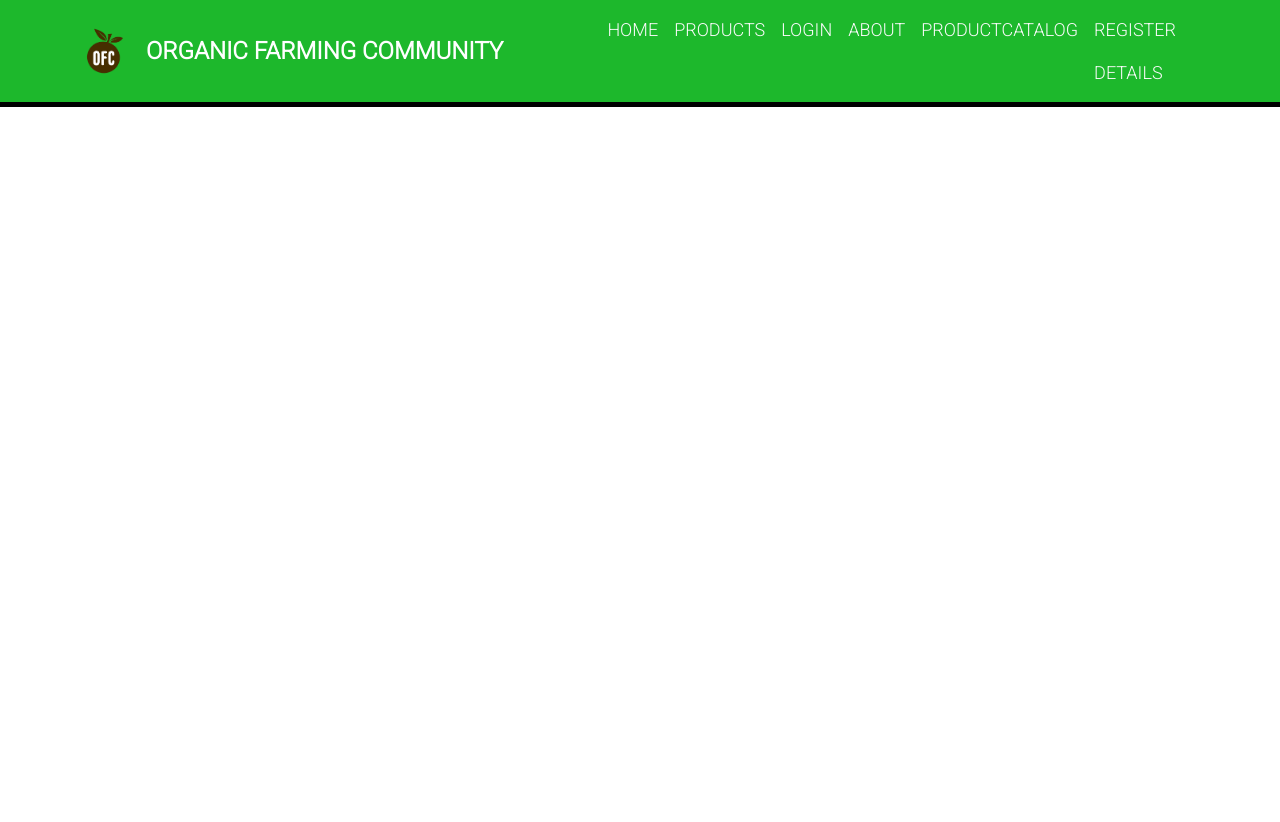
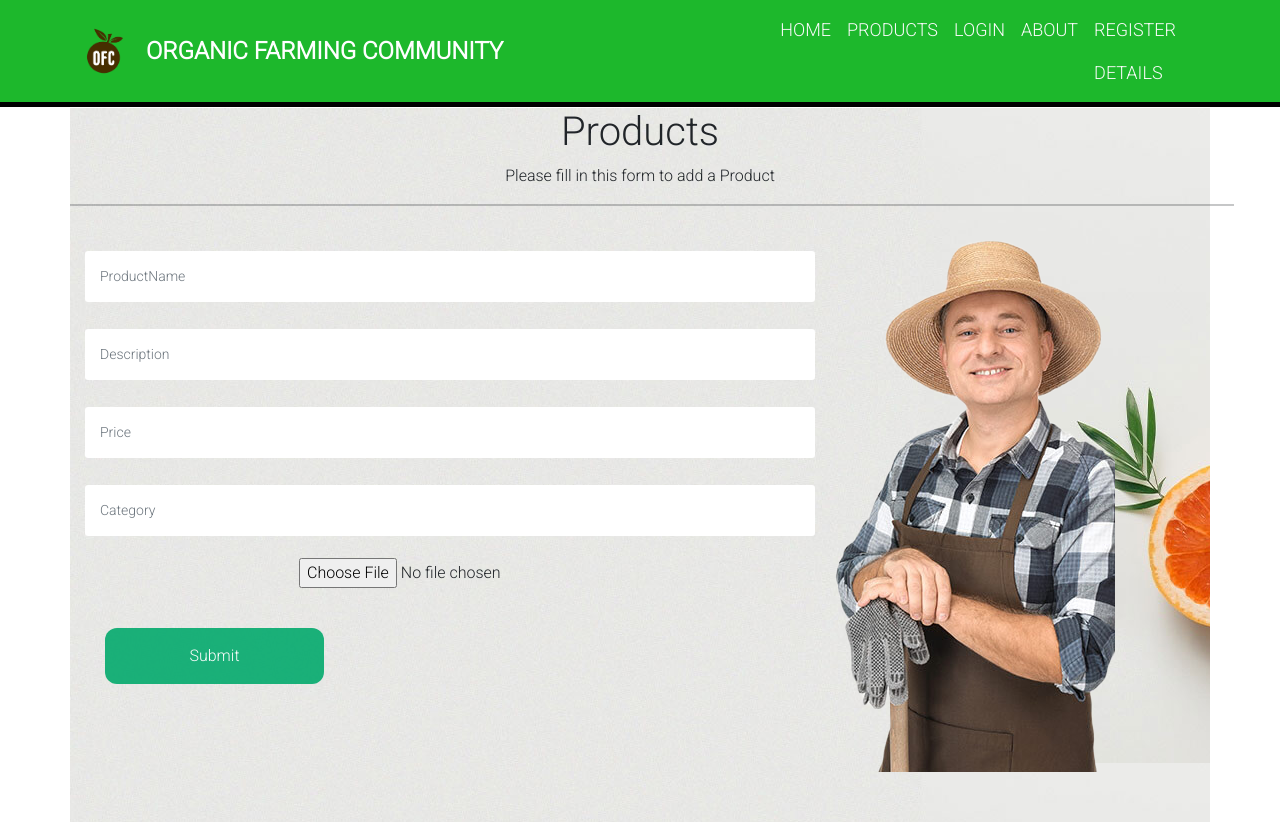
Before and after one commit to Hasireddy/organic-farming-frontend, a React (Create React App) app: page /details in a window 1280 px wide. Before the commit the page ends 800 px from the top, so only its background shows below. Built offline with nearby package versions, Linux system fonts and the light colour scheme; no server answers.

Commit message:
fields removed

```diff
--- a/package.json
+++ b/package.json
@@ -6,6 +6,7 @@
         "@testing-library/jest-dom": "^5.16.4",
         "@testing-library/react": "^13.3.0",
         "@testing-library/user-event": "^13.5.0",
+        "axios": "^0.27.2",
         "bootstrap-icons": "^1.8.3",
         "cra-template": "1.2.0",
         "emailjs": "^4.0.0",
@@ -17,11 +18,8 @@
         "react-dom": "^18.2.0",
         "react-router-dom": "^6.3.0",
         "react-scripts": "^5.0.1",
-<<<<<<< HEAD
         "react-scroll": "^1.8.7",
-=======
         "react-toastify": "^9.0.4",
->>>>>>> 85418c88a706371332b94b2bf720b608bb654d71
         "web-vitals": "^2.1.4"
     },
     "scripts": {
--- a/src/App.js
+++ b/src/App.js
@@ -1,5 +1,6 @@
-import React from 'react';
+import React, { useState, useEffect } from 'react';
 import { Route, Routes } from 'react-router-dom';
+import { toast } from 'react-toastify';
 import Navbar from './components/Navbar';
 import Homepage from './components/Homepage';
 import Register from './components/Register';
@@ -9,12 +10,32 @@
 import About from './components/About';
 
 
+
 function App() {
+  const [isAuthenticated, setIsAuthenticated] = useState('false');
+  const [token, setToken] = useState(localStorage.getItem('token'));
+  const [user, setUser] = useState(null);
+
+  useEffect(() => {
+    const verifyLogin = async () => {
+      const res = await fetch('http://localhost:5000/auth/me', {
+        headers: {
+          'Authorization': token
+        }
+      });
+      const data = await res.json();
+      // console.log(data);
+      if (data.error) return toast.error(data.error);
+      setUser(data);
+      setIsAuthenticated(true)
+    };
+    verifyLogin();
+  }, [token]);
+
   return (
     <div className="App">
 
       <Navbar />
-
 
       <Routes>
         <Route path='/' element={<Homepage />} />
@@ -22,8 +43,10 @@
         <Route path='/Products' element={<ProductsCatalog />} />
         <Route path='/login' element={<Login />} />
         <Route path='/About' element={<About />} />
+        <Route path='/details' element={<Details />} />
       </Routes>
     </div>
+
   );
 }
 
--- a/src/components/Details.js
+++ b/src/components/Details.js
@@ -1,30 +1,49 @@
-import React, { useState } from 'react';
+import React, { useState, useRef } from "react";
 import image from "../assets/fattoria-banner-1.jpg";
 import image1 from "../assets/farmer.jpg";
-import { ToastContainer, toast } from 'react-toastify';
-import 'react-toastify/dist/ReactToastify.css';
-import '../App.css';
+import { ToastContainer, toast } from "react-toastify";
+import "react-toastify/dist/ReactToastify.css";
+import "../App.css";
 
 
 const Details = () => {
-
-
-    const [{ ProductName, Description, Price, Category, FarmAddress, postcode }, setFormState] = useState({
-        ProductName: '',
-        Description: '',
-        Price: '',
-        Category: '',
-        FarmAddress: '',
-        postcode: ''
+    const ref = useRef();
+    const [
+        { ProductName, Description, Price, Category, Image },
+        setFormState,
+    ] = useState({
+        ProductName: "",
+        Description: "",
+        Price: "",
+        Category: "",
+        Image: null
     });
 
+    const handleChange = (e) =>
+        setFormState((prev) => ({ ...prev, [e.target.id]: e.target.value }));
 
-    const handleChange = e => setFormState(prev => ({ ...prev, [e.target.id]: e.target.value }));
-
-    const handleSubmit = async e => {
+    const handleFile = (e) => {
+        console.log("e.target.files here", e.target.files[0]);
+        setFormState((prev) => ({ ...prev, Image: e.target.files[0] }));
+    };
+    const handleSubmit = async (e) => {
+        console.log("check formState image", {
+            ProductName,
+            Description,
+            Price,
+            Category,
+            Image,
+        });
         try {
             e.preventDefault();
-            if (!ProductName || !Description || !Price || !Category || !FarmAddress || !postcode) return toast.error('Please enter all Fields!', {
+            if (
+                !ProductName ||
+                !Description ||
+                !Price ||
+                !Category ||
+                !Image
+            )
+                return toast.error("Please enter all Fields!", {
                     position: "bottom-center",
                     autoClose: 3000,
                     hideProgressBar: false,
@@ -34,23 +53,26 @@
                     progress: undefined,
                 });
 
-            const res = await fetch('http://localhost:5000/auth/productdetails', {
-                method: 'POST',
+            const formData = new FormData();
+            formData.append("ProductName", ProductName);
+            formData.append("Description", Description);
+            formData.append("Price", Price);
+            formData.append("Category", Category);
+            formData.append("Image", Image);
+            console.log("formData", formData);
+
+            const res = await fetch("http://localhost:5000/details", {
+                method: "POST",
                 headers: {
-                    'Content-Type': 'application/json'
+                    authorization: localStorage.getItem("logintoken"),
                 },
-                body: JSON.stringify({
-                    ProductName,
-                    Description,
-                    Price,
-                    Category,
-                    FarmAddress,
-                    postcode
-                })
+                body: formData,
             });
-            const { product, error } = await res.json();
-            if (product) {
-                toast.success('Product added successfully.', {
+            const { _id, error } = await res.json();
+            console.log(_id);
+
+            if (_id) {
+                toast.success("Product added successfully.", {
                     position: "bottom-center",
                     autoClose: 3000,
                     hideProgressBar: false,
@@ -59,7 +81,11 @@
                     draggable: true,
                     progress: undefined,
                 });
-                return localStorage.setItem('data', product);
+                //Start clearing values in form once the data is inserted in Database
+                setFormState((prev) => ({ ...prev, ProductName: "", Description: "", Price: "", Category: "", Image: "" }));
+                ref.current.value = "";
+                //End clearing values in form once the data is inserted in Database
+                return localStorage.setItem("ProdcutID", _id);
 
             }
             if (error) {
@@ -71,11 +97,10 @@
                     pauseOnHover: true,
                     draggable: true,
                     progress: undefined,
+                });
             }
-                );
-            }
-        }
-        catch (error) {
+
+        } catch (error) {
             toast.error(error.message, {
                 position: "bottom-center",
                 autoClose: 3000,
@@ -88,10 +113,9 @@
         }
     };
 
-
     return (
         <>
-            < div className="container" style={{ backgroundImage: `url(${image}` }}>
+            <div className="container" style={{ backgroundImage: `url(${image}` }}>
                 <div className="row">
                     <h1>Products</h1>
                     <p>Please fill in this form to add a Product</p>
@@ -99,40 +123,79 @@
                     <div className="col-8">
                         <br />
                         <form onSubmit={handleSubmit}>
-                            <input className="form-control form-control-sm" type="text" title="Please
-                            enter string" pattern="[a-zA-Z]*" placeholder="ProductName" aria-label=".form-control-sm" id='ProductName' maxLength={255} minLength={4} value={ProductName} onChange={handleChange}></input><br />
-                            <input className="form-control form-control-sm" type="text" placeholder="Description" aria-label=".form-control-sm" id='Description' value={Description} onChange={handleChange}></input><br />
-                            <input className="form-control form-control-sm" type="number" placeholder="Price" aria-label=".form-control-sm" id='Price' value={Price} onChange={handleChange}></input><br />
-                            <input className="form-control form-control-sm" type="text" placeholder="Category" aria-label=".form-control-sm" id='Category' value={Category} onChange={handleChange}></input><br />
-                            <input className="form-control form-control-sm" type="text" placeholder="FarmAddress" aria-label=".form-control-sm" id='FarmAddress' value={FarmAddress} onChange={handleChange}></input><br />
-                            <input className="form-control form-control-sm" type="text" placeholder="postcode" aria-label=".form-control-sm" id='postcode' value={postcode} onChange={handleChange}></input><br />
+                            <input
+                                className="form-control form-control-sm"
+                                type="text"
+                                title="Please
+                            enter string"
+                                pattern="[a-zA-Z]*"
+                                placeholder="ProductName"
+                                aria-label=".form-control-sm"
+                                id="ProductName"
+                                maxLength={255}
+                                minLength={4}
+                                value={ProductName}
+                                onChange={handleChange}
+                            ></input>
+                            <br />
+                            <input
+                                className="form-control form-control-sm"
+                                type="text"
+                                placeholder="Description"
+                                aria-label=".form-control-sm"
+                                id="Description"
+                                value={Description}
+                                onChange={handleChange}
+                            ></input>
+                            <br />
+                            <input
+                                className="form-control form-control-sm"
+                                type="number"
+                                placeholder="Price"
+                                aria-label=".form-control-sm"
+                                id="Price"
+                                value={Price}
+                                onChange={handleChange}
+                            ></input>
+                            <br />
+                            <input
+                                className="form-control form-control-sm"
+                                type="text"
+                                placeholder="Category"
+                                aria-label=".form-control-sm"
+                                id="Category"
+                                value={Category}
+                                onChange={handleChange}
+                            ></input>
+                            <br />
 
-                            {/* <div className="input-group mb-3">
-                            <div className="custom-file">
-                                <input type="file" className="custom-file-input input-group-lg" id="inputGroupFile02" />
-                                <label className="custom-file-label" for="inputGroupFile02">Choose file</label>
-                            </div>
-                            <div className="input-group-append">
-                                <span className="input-group-text" id="">Upload</span>
-                            </div>
-                            </div> */}
+                            <input
+                                type="file"
+                                id="Image"
+                                onChange={handleFile}
+                                name={Image}
+                                ref={ref}
+                            />
+                            {/* <button onClick={handleApi}>Upload</button> */}
                             <div className="row">
                                 <div className="col text-left">
-                                    <button type="submit" className="registerbtn">Submit</button>
+                                    <button type="submit" className="registerbtn">
+                                        Submit
+                                    </button>
                                 </div>
                             </div>
-
                         </form>
                     </div>
-                    <div className="col-3" id="farmer" style={{ backgroundImage: `url(${image1}` }}>
-                    </div>
+                    <div
+                        className="col-3"
+                        id="farmer"
+                        style={{ backgroundImage: `url(${image1}` }}
+                    ></div>
                 </div>
             </div>
             <ToastContainer />
         </>
-
-
     );
-}
+};
 
 export default Details;
--- a/src/components/Login.js
+++ b/src/components/Login.js
@@ -44,7 +44,7 @@
                     draggable: true,
                     progress: undefined,
                 });
-                return localStorage.setItem('token', token);
+                return localStorage.setItem('logintoken', token);
 
             }
             if (error) {
--- a/src/components/Navbar.js
+++ b/src/components/Navbar.js
@@ -33,9 +33,7 @@
             <li className='nav-item'>
               <NavLink to="/About" className='nav-link'>About</NavLink>
             </li>
-            <li className="nav-item">
-              <NavLink to="/ProductCatalog" className='nav-link'>ProductCatalog</NavLink>
-            </li>
+
             <li className="nav-item">
               <NavLink to="/Register" className='nav-link'>Register</NavLink>
               <li className="nav-item">
--- a/src/components/Register.js
+++ b/src/components/Register.js
@@ -6,17 +6,14 @@
 import '../App.css';
 
 
-
 const Register = () => {
 
-    const [{ firstname, lastname, email, password, address, certificationNum, postcode }, setFormState] = useState({
-        firstname1: '',
+    const [{ firstname, lastname, email, password, address, postcode }, setFormState] = useState({
         firstname: '',
         lastname: '',
         email: '',
         password: '',
         address: '',
-        certificationNum: '',
         postcode: ''
     });
 
@@ -26,7 +23,7 @@
     const handleSubmit = async e => {
         try {
             e.preventDefault();
-            if (!firstname || !lastname || !email || !password || !address || !certificationNum || !postcode) return toast.error('Please enter all Fields!', {
+            if (!firstname || !lastname || !email || !password || !address || !postcode) return toast.error('Please enter all Fields!', {
                 position: "bottom-center",
                 autoClose: 3000,
                 hideProgressBar: false,
@@ -47,7 +44,6 @@
                     email,
                     password,
                     address,
-                    certificationNum,
                     postcode
                 })
             });
@@ -62,7 +58,10 @@
                     draggable: true,
                     progress: undefined,
                 });
-                return localStorage.setItem('token', token);
+                //Start clearing values in form once the data is inserted in Database
+                setFormState((prev) => ({ ...prev, firstname: '', lastname: '', email: '', password: '', address: '', postcode: '' }));
+                //End clearing values in form once the data is inserted in Database
+                return localStorage.setItem('registrationtoken', token);
 
             }
             if (error) {
@@ -115,7 +114,6 @@
                             <input className="form-control form-control-sm" type="email" placeholder="Email" aria-label=".form-control-sm" id='email' name="email" value={email} onChange={handleChange}></input><br />
                             <input className="form-control form-control-sm" type="password" placeholder="Password" aria-label=".form-control-sm" id='password' value={password} onChange={handleChange}></input><br />
                             <input className="form-control form-control-sm" type="text" placeholder="Address" aria-label=".form-control-sm" id='address' value={address} onChange={handleChange}></input><br />
-                            <input className="form-control form-control-sm" type="text" placeholder="Certification Number" aria-label=".form-control-sm" id='certificationNum' value={certificationNum} onChange={handleChange}></input><br />
                             <input className="form-control form-control-sm" type="text" placeholder="Postcode" aria-label=".form-control-sm" id='postcode' value={postcode} onChange={handleChange}></input><br />
                             <div className="row">
                                 <div className="col text-left">
```
Also changed, not shown: 1 other file (tests, documents, lock files or other folders). Lines whose indentation alone changed are shown as unchanged.
